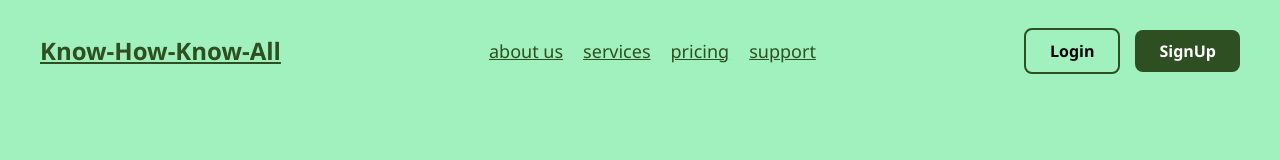
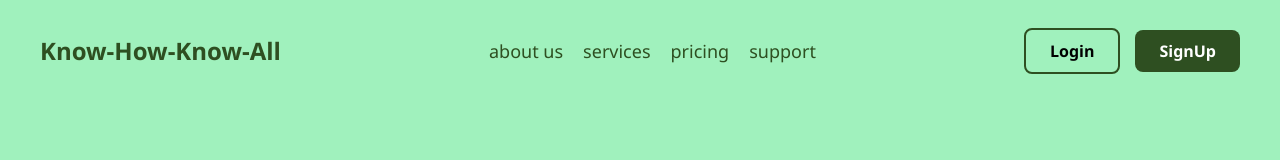
Before and after one commit to SaranshGolash/Know-How-Know-All, a React (Create React App) app: page / in a window 1280 px wide. Shown: the top 160 px of the page. Built offline with nearby package versions, Linux system fonts and the light colour scheme.

Commit message:
Minor bug fix

```diff
--- a/src/components/Header.jsx
+++ b/src/components/Header.jsx
@@ -25,8 +25,7 @@ function Header() {
       padding: "0 40px",
       height: "101px",
       width: "100%",
-      maxWidth: "1280px",
-      margin: "0 auto",
+      margin: "0px",
       background: "#a0f1bd",
       boxSizing: "border-box", // Important for padding
     },
@@ -42,12 +41,14 @@ function Header() {
       color: "#2E4F21", // Updated to your preferred dark green
       cursor: "pointer",
       margin: 0,
+      textDecoration: "none",
     },
     navLink: {
       fontSize: "18px", // Updated from 16px to match your JSX
       fontWeight: "500",
       cursor: "pointer",
       color: "#2E4F21",
+      textDecoration: "none",
     },
     navBtn: {
       padding: "10px 24px",
@@ -57,6 +58,7 @@ function Header() {
       fontWeight: "600",
       cursor: "pointer",
       transition: "all 0.3s ease",
+      textDecoration: "none",
     },
     login: {
       background: isLoginHover ? "#7d9267" : "transparent",
--- a/src/components/HeroSection.jsx
+++ b/src/components/HeroSection.jsx
@@ -12,7 +12,6 @@ function HeroSection() {
       justifyContent: "space-between",
       background: "#a0f1bd",
       width: "100%",
-      maxWidth: "1280px",
       padding: "60px 40px",
       gap: "50px",
       boxSizing: "border-box",
```
